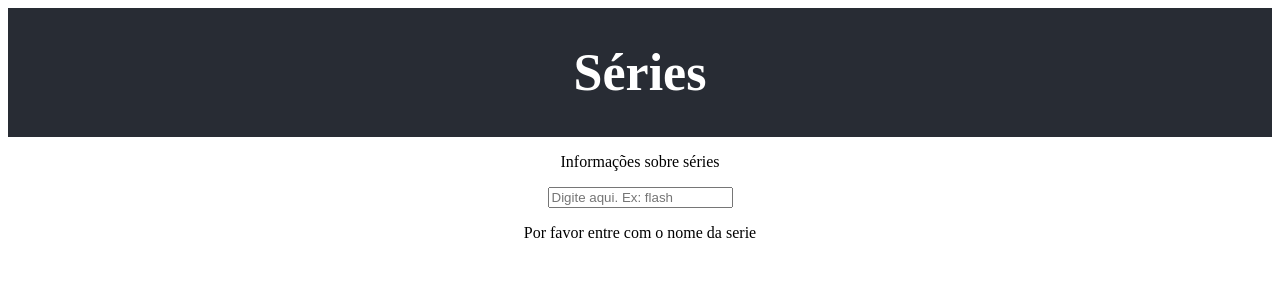
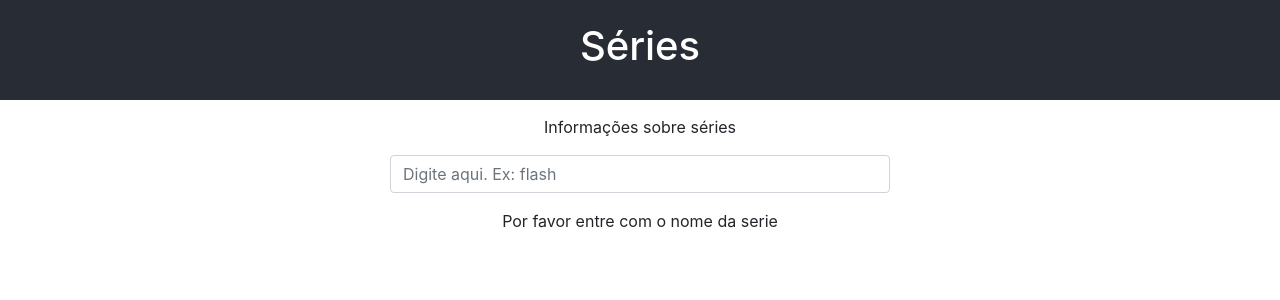
Before and after one commit to wagnersantos/Series, a React (Create React App) app: page / in a window 1280 px wide. Shown: the top 300 px of the page. Built offline with nearby package versions, Linux system fonts and the light colour scheme.

Commit message:
adicionando estilo com bootstrap

```diff
--- a/public/index.html
+++ b/public/index.html
@@ -3,6 +3,7 @@
   <head>
     <meta charset="utf-8" />
     <link rel="shortcut icon" href="%PUBLIC_URL%/favicon.ico" />
+    <link rel="stylesheet" href="https://stackpath.bootstrapcdn.com/bootstrap/4.2.1/css/bootstrap.min.css" integrity="sha384-GJzZqFGwb1QTTN6wy59ffF1BuGJpLSa9DkKMp0DgiMDm4iYMj70gZWKYbI706tWS" crossorigin="anonymous">
     <meta
       name="viewport"
       content="width=device-width, initial-scale=1, shrink-to-fit=no"
@@ -14,5 +15,5 @@
   <body>
     <noscript>You need to enable JavaScript to run this app.</noscript>
     <div id="root"></div>
-    </body>
+  </body>
 </html>
--- a/src/components/app/App.css
+++ b/src/components/app/App.css
@@ -11,6 +11,7 @@
   justify-content: center;
   font-size: calc(10px + 2vmin);
   color: white;
+  margin-bottom: 15px;
 }
 
 .App-link {
--- a/src/components/intro/Intro.js
+++ b/src/components/intro/Intro.js
@@ -1,7 +1,7 @@
 import React from 'react';
 
 const Intro = (props) => (
-  <p className="App-intro">{props.message}</p>
+  <p>{props.message}</p>
 )
 
 export default Intro;
--- a/src/components/series/Series.js
+++ b/src/components/series/Series.js
@@ -22,11 +22,12 @@ class Series extends Component{
 	render(){
 		const {series,seriesName,isFetching} = this.state;
 		return (
-			<div>
+			<div className='container '>
 			    <Intro message ='Informações sobre séries'/>
-				<div>
-					<input value={seriesName} type='text' placeholder='Digite aqui. Ex: flash'
-						onChange={this.onSeriesInputChange} />
+				<div className='mb-3'>
+					<input className='form-control' value={seriesName} type='text'
+						placeholder='Digite aqui. Ex: flash' onChange={this.onSeriesInputChange}
+						style={{maxWidth: 500, margin: '0 auto'}}/>
 				</div>
 				{
 					!isFetching && series.length === 0 && seriesName.trim() === ''
@@ -36,7 +37,7 @@ class Series extends Component{
 				{
 					!isFetching && series.length === 0 && seriesName.trim() !== ''
 					&&
-					<p>Não há series com esse nome</p>
+					<p >Não há series com esse nome</p>
 				}
 				{
 					isFetching && <Loader />
--- a/src/components/singleSeriesInfo/SingleSeriesInfo.js
+++ b/src/components/singleSeriesInfo/SingleSeriesInfo.js
@@ -5,14 +5,14 @@ import {Link} from 'react-router-dom';
 const ButtonBack = ({series}) => (
 	<Link to={'/'}>
 		<div>
-			<p>Voltar</p>
+			<input type='button' className='btn btn-dark' value='Voltar' />
 		</div>
 	</Link>
 );
 
 const SingleSeriesInfo = ({show}) => {
 	return (
-		<div>
+		<div className='container'>
 			{
 				show === null && <Loader />
 			}
@@ -21,17 +21,22 @@ const SingleSeriesInfo = ({show}) => {
 				&&
 				<div>
 					<div>
-						<p>{show.name}</p>
+						<p className='font-weight-bold' style={{fontSize: 20}}>{show.name}</p>
 						<p>Lançamento - {new Date(show.premiered).toLocaleDateString()}</p>
 						<p>Pontuação - {show.rating.average}</p>
 						<p>Episódios - {show._embedded.episodes.length}</p>
 						<p>Temporadas - {show._embedded.episodes[show._embedded.episodes.length-1]
 							.season}</p>
 						<p>
-							<img alt='show' src={show.image.medium} />
+							<img className='border shadow border-dark rounded' alt='show'
+								src={show.image.medium} />
 						</p>
-						<p dangerouslySetInnerHTML={{__html:
-	        				show.summary}}></p>
+						<div className='card  border-0'>
+							 <div className='card-body'>
+								<p className='text-justify' dangerouslySetInnerHTML={{__html:
+	        						show.summary}}></p>
+	        				</div>
+	        			</div>
 					</div>
 					<ButtonBack />
 				</div>
```
